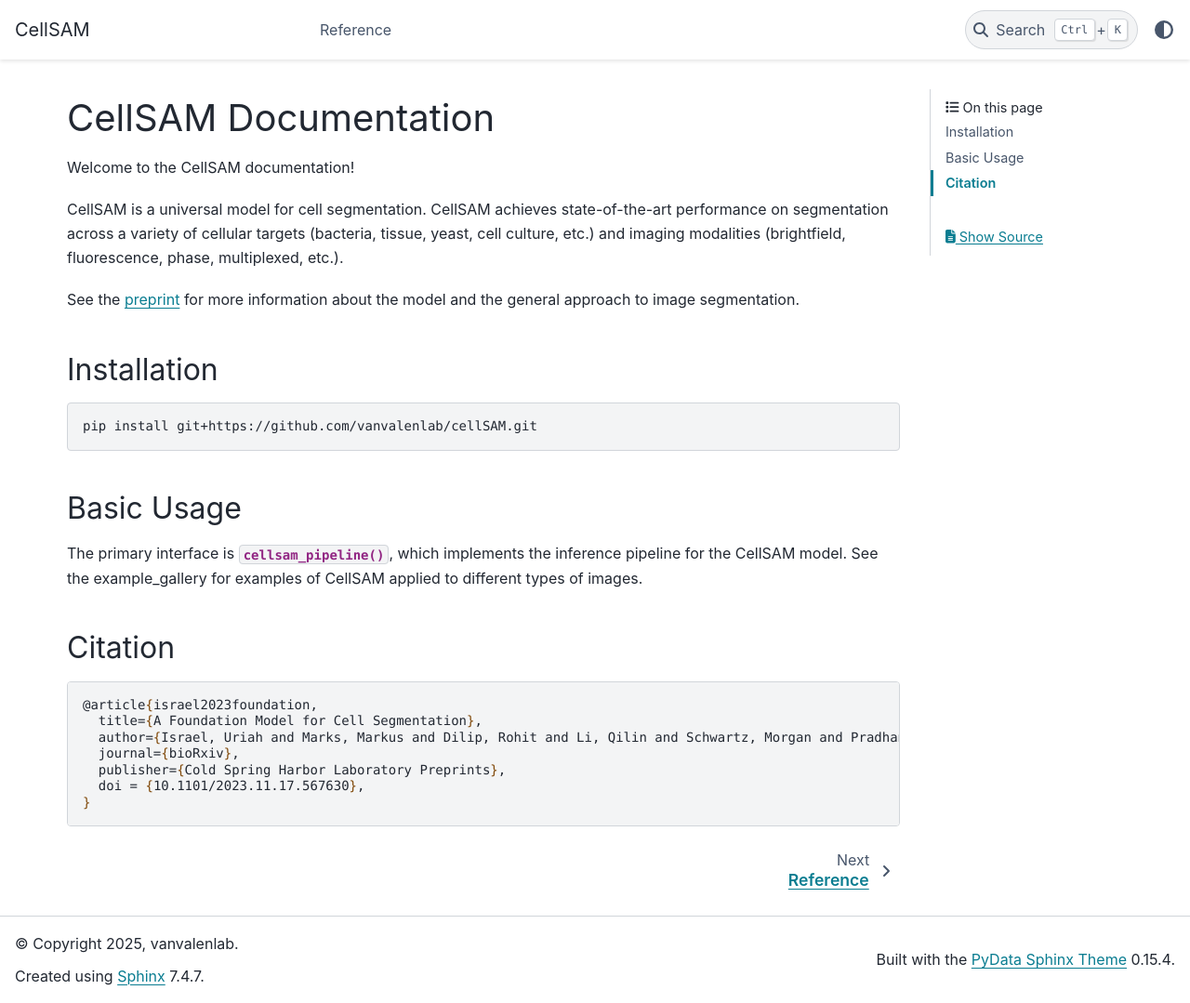
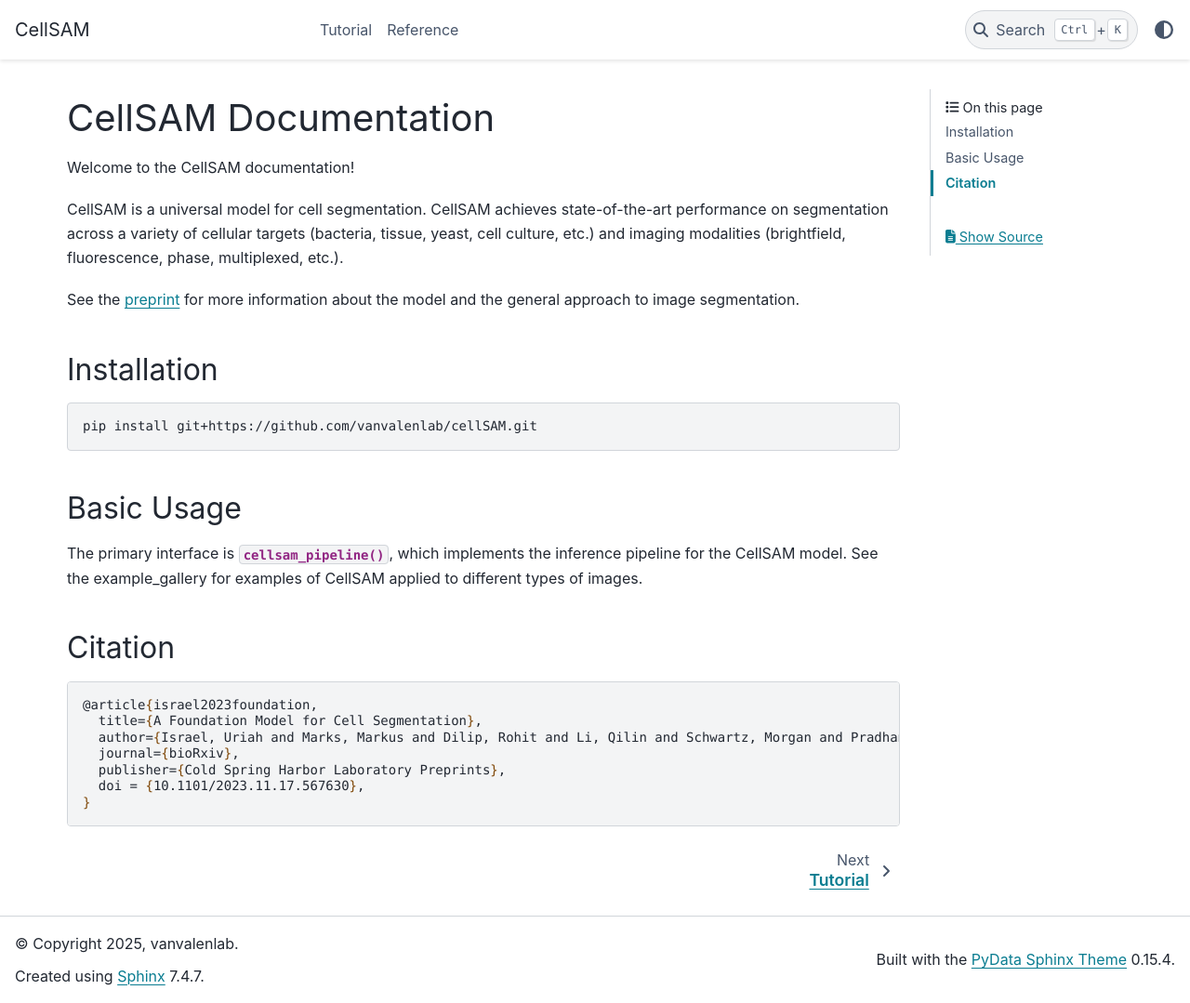
Before and after one commit to vanvalenlab/cellSAM, a Sphinx documentation site: the page built from docs/index.rst, in a window 1280 px wide and 1079 px high. Shown: the whole window at 93% size. Built offline with Sphinx 7.4.7 and the PyData theme 0.15.4, drawn with Linux system fonts in a browser that asks for light colours; pages that are not in the unit, such as notebooks, are missing from menus; some of the changed lines change nothing that is shown.

Commit message:
Add tutorial to docs and configure myst to avoid sphinx-gallery.

```diff
--- a/docs/conf.py
+++ b/docs/conf.py
@@ -71,7 +71,17 @@
 }
 
 templates_path = ['_templates']
-exclude_patterns = ['_build', 'Thumbs.db', '.DS_Store']
+exclude_patterns = [
+    '_build',
+    'Thumbs.db',
+    '.DS_Store',
+    # exclude .py and .ipynb files generated by sphinx-gallery
+    # this is to prevent sphinx from complaining about duplicate source files
+    # See: executablebooks/myst-nb#363
+    "auto_examples/*.ipynb",
+    "auto_examples/*.py",
+]
+
 suppress_warnings=[
     # Warnings due to unpickleable objects in the sphinx-gallery conf (i.e the fns)
     # See sphinx-doc/sphinx#12300
--- a/docs/index.rst
+++ b/docs/index.rst
@@ -47,5 +47,6 @@
    :maxdepth: 1
    :hidden:
 
+   tutorial
    reference/index
    auto_examples/index
--- a/docs/tutorial.md
+++ b/docs/tutorial.md
@@ -11,7 +11,7 @@
   name: python3
 ---
 
-# CellSAM introduction
+# Tutorial
 
 This notebook will guide a user through using CellSAM. More details on CellSAM
 can be obtained at the preprint: https://www.biorxiv.org/content/10.1101/2023.11.17.567630v3
```
